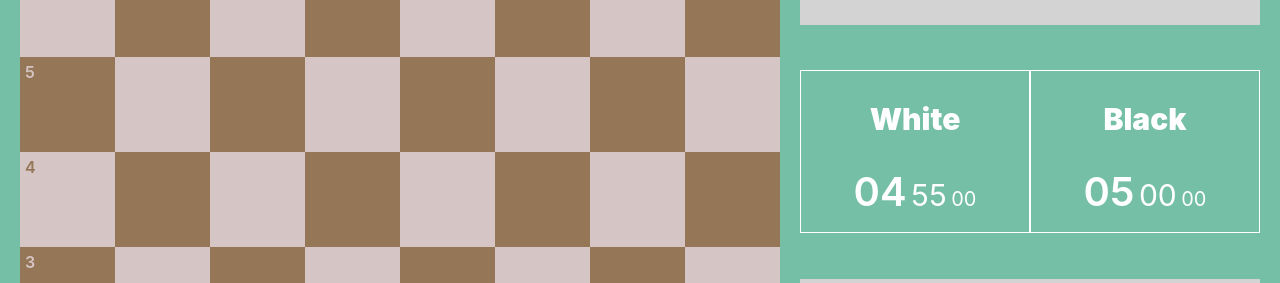
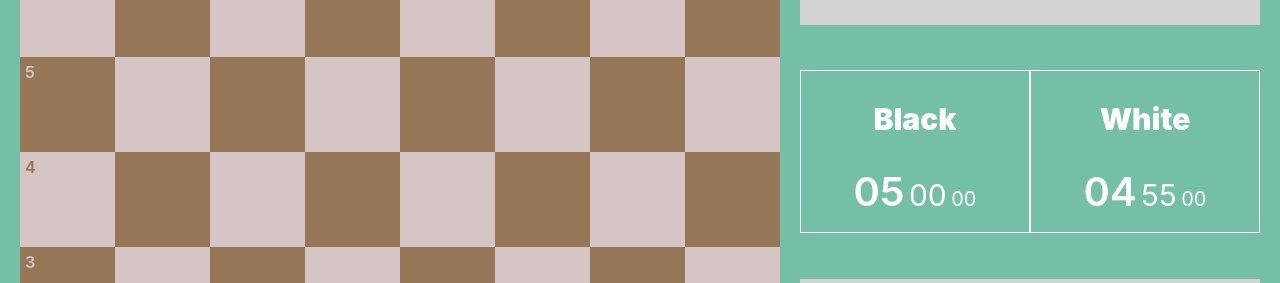
Before and after one commit to CrisTowi/chess, a Svelte app: page / in a window 1280 px wide. Shown: the part 248-531 px from the top of the page. Built offline with nearby package versions, Linux system fonts and the light colour scheme.

Commit message:
Add promotio logic

```diff
--- /dev/null
+++ b/src/components/PromotePiecesOptions.svelte
@@ -0,0 +1,37 @@
+<script>
+import PieceIcon from './PieceIcon.svelte';
+
+export let onClick;
+export let color;
+
+const PIECES = [
+  'queen',
+  'rook',
+  'bishop',
+  'knight',
+];
+
+</script>
+
+<style>
+.PromotePiecesOptions {
+  width: 100%;
+  height: 30px;
+
+  display: flex;
+  font-size: 30px;
+  justify-content: space-between;
+}
+
+.PromotePiecesOptions-Option {
+  cursor: pointer;
+}
+</style>
+
+<div class="PromotePiecesOptions">
+  {#each PIECES as piece}
+    <div class="PromotePiecesOptions-Option" on:click={() => onClick(piece)}>
+      <PieceIcon name={piece} color={color} />
+    </div>
+  {/each}
+</div>
--- a/src/containers/Aside.svelte
+++ b/src/containers/Aside.svelte
@@ -1,7 +1,8 @@
 <script>
 import PieceIcon from '../components/PieceIcon.svelte';
-import { pieces, whiteRemaining, blackRemaining } from '../store/store';
-import { getTimeObjFromMs } from '../helpers/helpers';
+import PromotePiecesOptions from '../components/PromotePiecesOptions.svelte';
+import { turn, grid,  pieces, whiteRemaining, blackRemaining, toPromotePiece } from '../store/store';
+import { getTimeObjFromMs, getOtherColor } from '../helpers/helpers';
 
 let blackEatedPieces = [];
 let whiteEatedPieces = [];
@@ -24,6 +25,40 @@ blackRemaining.subscribe(() => {
 whiteRemaining.subscribe(() => {
   whiteRemainObj = getTimeObjFromMs($whiteRemaining);
 });
+
+const handlePromotePieceSelected = (piece) => {
+  const otherColor = getOtherColor($toPromotePiece.color);
+
+  pieces.update((oldPieces) => {
+    const newObject = {
+      ...oldPieces,
+      [$toPromotePiece.id]: {
+        ...oldPieces[$toPromotePiece.id],
+        name: piece
+      }
+    };
+
+    return newObject;
+  });
+
+  grid.update((oldGrid) => {
+    const pos = {
+      x: $toPromotePiece.pos.x,
+      y: $toPromotePiece.pos.y,
+    }
+
+    oldGrid[pos.y][pos.x].piece = {
+      ...$toPromotePiece,
+      name: piece,
+      pos,
+    };
+
+    return oldGrid;
+  });
+
+  turn.update(() => otherColor);
+  toPromotePiece.update(() => null);
+}
 
 </script>
 
@@ -112,22 +147,25 @@ whiteRemaining.subscribe(() => {
         <PieceIcon name={piece.name} color={piece.color} />
       </div>
     {/each}
+    {#if $toPromotePiece && $toPromotePiece.color === 'black'}
+      <PromotePiecesOptions onClick={handlePromotePieceSelected} color={'black'} />
+    {/if}
   </div>
   <div class="Aside-Timer">
+    <div class="Aside-Timer-color">
+      <p class="Aside-Timer-Title">Black</p>
+      <p class="Aside-Timer-Time">
+        <span class="Min-label">{blackRemainObj.min}</span>
+        <span class="Sec-label">{blackRemainObj.sec}</span>
+        <span class="Ms-label">{blackRemainObj.ms}</span>
+      </p>
+    </div>
     <div class="Aside-Timer-color">
       <p class="Aside-Timer-Title">White</p>
       <p class="Aside-Timer-Time">
         <span class="Min-label">{whiteRemainObj.min}</span>
         <span class="Sec-label">{whiteRemainObj.sec}</span>
         <span class="Ms-label">{whiteRemainObj.ms}</span>
-      </p>
-    </div>
-    <div class="Aside-Timer-color">
-      <p class="Aside-Timer-Title">Black</p>
-      <p class="Aside-Timer-Time">
-        <span class="Min-label">{blackRemainObj.min}</span>
-        <span class="Sec-label">{blackRemainObj.sec}</span>
-        <span class="Ms-label">{blackRemainObj.ms}</span>
       </p>
     </div>
   </div>
@@ -137,5 +175,8 @@ whiteRemaining.subscribe(() => {
         <PieceIcon name={piece.name} color={piece.color} />
       </div>
     {/each}
+    {#if $toPromotePiece && $toPromotePiece.color === 'white'}
+      <PromotePiecesOptions onClick={handlePromotePieceSelected} color={'white'} />
+    {/if}
   </div>
 </div>
--- a/src/helpers/helpers.js
+++ b/src/helpers/helpers.js
@@ -88,13 +88,13 @@ export const getTimeObjFromMs = (t) => {
   };
 }
 
+export const getOtherColor = (color) => {
+  if (color === 'black') return 'white';
+  return 'black';
+}
+
 export const getRivalPieces = (color, pieces) => {
-  let otherColor = 'black';
-
-  if (color === 'black') {
-    otherColor = 'white';
-  }
-
+  const otherColor = getOtherColor(color);
   return Object.keys(pieces)
     .map((piece) => pieces[piece])
     .filter((piece) => piece.color === otherColor && piece.alive);
--- a/src/helpers/validMoves.js
+++ b/src/helpers/validMoves.js
@@ -1,16 +1,13 @@
+import { getOtherColor } from './helpers';
+
 export const insideBounds = (pos) => {
   return pos.x >= 0 && pos.x <= 7 && pos.y >= 0 && pos.y <= 7;
 };
 
 export const getValidMovesUntilLimit = (pos, color, relativePos, grid) => {
   const tempPos = Object.assign({}, pos);
+  const otherColor = getOtherColor(color);
   const result = [];
-
-  let otherColor = 'black';
-
-  if (color === 'black') {
-    otherColor = 'white';
-  }
 
   tempPos.x = tempPos.x + relativePos.x;
   tempPos.y = tempPos.y + relativePos.y;
@@ -45,13 +42,12 @@ export const inValidMoves = (validMoves, pos) => {
 };
 
 export const getValidPawnMoves = (piece, grid) => {
+  const otherColor = getOtherColor(piece.color);
   let result = [];
   let moveDirection = -1;
-  let otherColor = 'black';
 
   if (piece.color === 'black') {
     moveDirection = 1;
-    otherColor = 'white';
   }
 
   // Vertical moves
@@ -122,11 +118,7 @@ export const getValidQueenMoves = (piece, grid) => {
 };
 
 export const getValidKingMoves = (piece, grid) => {
-  let otherColor = 'black';
-
-  if (piece.color === 'black') {
-    otherColor = 'white';
-  }
+  const otherColor = getOtherColor(piece.color);
 
   const result = [
     { x: piece.pos.x + 0, y: piece.pos.y + 1 },
--- a/src/store/store.js
+++ b/src/store/store.js
@@ -2,38 +2,38 @@ import { writable } from 'svelte/store';
 import { createGrid, fillGridWithPieces } from '../helpers/helpers';
 
 const PIECES = {
-  'bishop_1_black': { pos: { y: 0, x: 2 }, moved: false, color: 'black', name: 'bishop', alive: true },
-  'bishop_2_black': { pos: { y: 0, x: 5 }, moved: false, color: 'black', name: 'bishop', alive: true },
-  'king_black': { pos: { y: 0, x: 4 }, moved: false, color: 'black', name: 'king', alive: true },
-  'knight_1_black': { pos: { y: 0, x: 1 }, moved: false, color: 'black', name: 'knight', alive: true },
-  'knight_2_black': { pos: { y: 0, x: 6 }, moved: false, color: 'black', name: 'knight', alive: true },
-  'pawn_1_black': { pos: { y: 1, x: 0 }, moved: false, color: 'black', name: 'pawn', alive: true },
-  'pawn_2_black': { pos: { y: 1, x: 1 }, moved: false, color: 'black', name: 'pawn', alive: true },
-  'pawn_3_black': { pos: { y: 1, x: 2 }, moved: false, color: 'black', name: 'pawn', alive: true },
-  'pawn_4_black': { pos: { y: 1, x: 3 }, moved: false, color: 'black', name: 'pawn', alive: true },
-  'pawn_5_black': { pos: { y: 1, x: 4 }, moved: false, color: 'black', name: 'pawn', alive: true },
-  'pawn_6_black': { pos: { y: 1, x: 5 }, moved: false, color: 'black', name: 'pawn', alive: true },
-  'pawn_7_black': { pos: { y: 1, x: 6 }, moved: false, color: 'black', name: 'pawn', alive: true },
-  'pawn_8_black': { pos: { y: 1, x: 7 }, moved: false, color: 'black', name: 'pawn', alive: true },
-  'queen_black': { pos: { y: 0, x: 3 }, moved: false, color: 'black', name: 'queen', alive: true },
-  'rook_1_black': { pos: { y: 0, x: 0 }, moved: false, color: 'black', name: 'rook', alive: true },
-  'rook_2_black': { pos: { y: 0, x: 7 }, moved: false, color: 'black', name: 'rook', alive: true },
-  'bishop_1_white': { pos: { y: 7, x: 2 }, moved: false, color: 'white', name: 'bishop', alive: true },
-  'bishop_2_white': { pos: { y: 7, x: 5 }, moved: false, color: 'white', name: 'bishop', alive: true },
-  'king_white': { pos: { y: 7, x: 4 }, moved: false, color: 'white', name: 'king', alive: true },
-  'knight_1_white': { pos: { y: 7, x: 1 }, moved: false, color: 'white', name: 'knight', alive: true },
-  'knight_2_white': { pos: { y: 7, x: 6 }, moved: false, color: 'white', name: 'knight', alive: true },
-  'pawn_1_white': { pos: { y: 6, x: 0 }, moved: false, color: 'white', name: 'pawn', alive: true },
-  'pawn_2_white': { pos: { y: 6, x: 1 }, moved: false, color: 'white', name: 'pawn', alive: true },
-  'pawn_3_white': { pos: { y: 6, x: 2 }, moved: false, color: 'white', name: 'pawn', alive: true },
-  'pawn_4_white': { pos: { y: 6, x: 3 }, moved: false, color: 'white', name: 'pawn', alive: true },
-  'pawn_5_white': { pos: { y: 6, x: 4 }, moved: false, color: 'white', name: 'pawn', alive: true },
-  'pawn_6_white': { pos: { y: 6, x: 5 }, moved: false, color: 'white', name: 'pawn', alive: true },
-  'pawn_7_white': { pos: { y: 6, x: 6 }, moved: false, color: 'white', name: 'pawn', alive: true },
-  'pawn_8_white': { pos: { y: 6, x: 7 }, moved: false, color: 'white', name: 'pawn', alive: true },
-  'queen_white': { pos: { y: 7, x: 3 }, moved: false, color: 'white', name: 'queen', alive: true },
-  'rook_1_white': { pos: { y: 7, x: 0 }, moved: false, color: 'white', name: 'rook', alive: true },
-  'rook_2_white': { pos: { y: 7, x: 7 }, moved: false, color: 'white', name: 'rook', alive: true },
+  'bishop_1_black': { id: 'bishop_1_black', pos: { y: 0, x: 2 }, moved: false, color: 'black', name: 'bishop', alive: true },
+  'bishop_2_black': { id: 'bishop_2_black', pos: { y: 0, x: 5 }, moved: false, color: 'black', name: 'bishop', alive: true },
+  'king_black': { id: 'king_black', pos: { y: 0, x: 4 }, moved: false, color: 'black', name: 'king', alive: true },
+  'knight_1_black': { id: 'knight_1_black', pos: { y: 0, x: 1 }, moved: false, color: 'black', name: 'knight', alive: true },
+  'knight_2_black': { id: 'knight_2_black', pos: { y: 0, x: 6 }, moved: false, color: 'black', name: 'knight', alive: true },
+  'pawn_1_black': { id: 'pawn_1_black', pos: { y: 1, x: 0 }, moved: false, color: 'black', name: 'pawn', alive: true },
+  'pawn_2_black': { id: 'pawn_2_black', pos: { y: 1, x: 1 }, moved: false, color: 'black', name: 'pawn', alive: true },
+  'pawn_3_black': { id: 'pawn_3_black', pos: { y: 1, x: 2 }, moved: false, color: 'black', name: 'pawn', alive: true },
+  'pawn_4_black': { id: 'pawn_4_black', pos: { y: 1, x: 3 }, moved: false, color: 'black', name: 'pawn', alive: true },
+  'pawn_5_black': { id: 'pawn_5_black', pos: { y: 1, x: 4 }, moved: false, color: 'black', name: 'pawn', alive: true },
+  'pawn_6_black': { id: 'pawn_6_black', pos: { y: 1, x: 5 }, moved: false, color: 'black', name: 'pawn', alive: true },
+  'pawn_7_black': { id: 'pawn_7_black', pos: { y: 1, x: 6 }, moved: false, color: 'black', name: 'pawn', alive: true },
+  'pawn_8_black': { id: 'pawn_8_black', pos: { y: 1, x: 7 }, moved: false, color: 'black', name: 'pawn', alive: true },
+  'queen_black': { id: 'queen_black', pos: { y: 0, x: 3 }, moved: false, color: 'black', name: 'queen', alive: true },
+  'rook_1_black': { id: 'rook_1_black', pos: { y: 0, x: 0 }, moved: false, color: 'black', name: 'rook', alive: true },
+  'rook_2_black': { id: 'rook_2_black', pos: { y: 0, x: 7 }, moved: false, color: 'black', name: 'rook', alive: true },
+  'bishop_1_white': { id: 'bishop_1_white', pos: { y: 7, x: 2 }, moved: false, color: 'white', name: 'bishop', alive: true },
+  'bishop_2_white': { id: 'bishop_2_white', pos: { y: 7, x: 5 }, moved: false, color: 'white', name: 'bishop', alive: true },
+  'king_white': { id: 'king_white', pos: { y: 7, x: 4 }, moved: false, color: 'white', name: 'king', alive: true },
+  'knight_1_white': { id: 'knight_1_white', pos: { y: 7, x: 1 }, moved: false, color: 'white', name: 'knight', alive: true },
+  'knight_2_white': { id: 'knight_2_white', pos: { y: 7, x: 6 }, moved: false, color: 'white', name: 'knight', alive: true },
+  'pawn_1_white': { id: 'pawn_1_white', pos: { y: 6, x: 0 }, moved: false, color: 'white', name: 'pawn', alive: true },
+  'pawn_2_white': { id: 'pawn_2_white', pos: { y: 6, x: 1 }, moved: false, color: 'white', name: 'pawn', alive: true },
+  'pawn_3_white': { id: 'pawn_3_white', pos: { y: 6, x: 2 }, moved: false, color: 'white', name: 'pawn', alive: true },
+  'pawn_4_white': { id: 'pawn_4_white', pos: { y: 6, x: 3 }, moved: false, color: 'white', name: 'pawn', alive: true },
+  'pawn_5_white': { id: 'pawn_5_white', pos: { y: 6, x: 4 }, moved: false, color: 'white', name: 'pawn', alive: true },
+  'pawn_6_white': { id: 'pawn_6_white', pos: { y: 6, x: 5 }, moved: false, color: 'white', name: 'pawn', alive: true },
+  'pawn_7_white': { id: 'pawn_7_white', pos: { y: 6, x: 6 }, moved: false, color: 'white', name: 'pawn', alive: true },
+  'pawn_8_white': { id: 'pawn_8_white', pos: { y: 6, x: 7 }, moved: false, color: 'white', name: 'pawn', alive: true },
+  'queen_white': { id: 'queen_white', pos: { y: 7, x: 3 }, moved: false, color: 'white', name: 'queen', alive: true },
+  'rook_1_white': { id: 'rook_1_white', pos: { y: 7, x: 0 }, moved: false, color: 'white', name: 'rook', alive: true },
+  'rook_2_white': { id: 'rook_2_white', pos: { y: 7, x: 7 }, moved: false, color: 'white', name: 'rook', alive: true },
 };
 
 const emptyGrid = createGrid();
@@ -45,3 +45,4 @@ export const whiteRemaining = writable(300000);
 export const blackRemaining = writable(300000);
 export const startTime = writable(new Date());
 export const timerInterval = writable(null);
+export const toPromotePiece = writable(null);
```
Also changed, not shown: src/containers/Board.svelte (+24 -8 lines).
